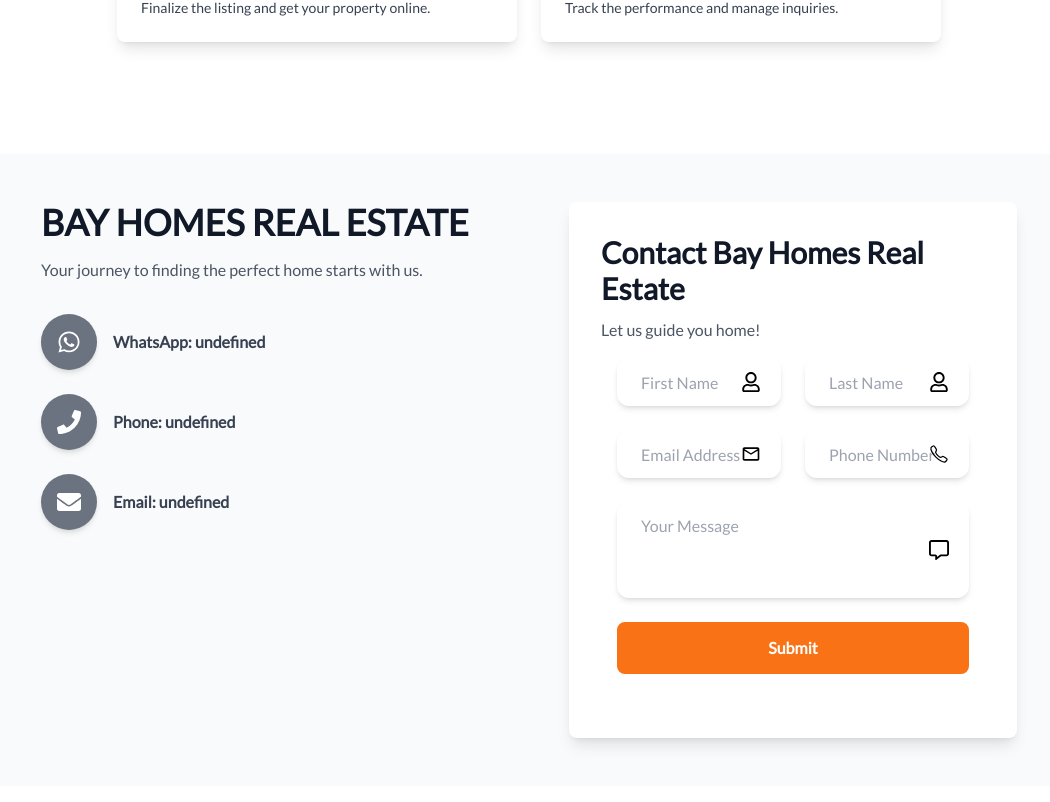
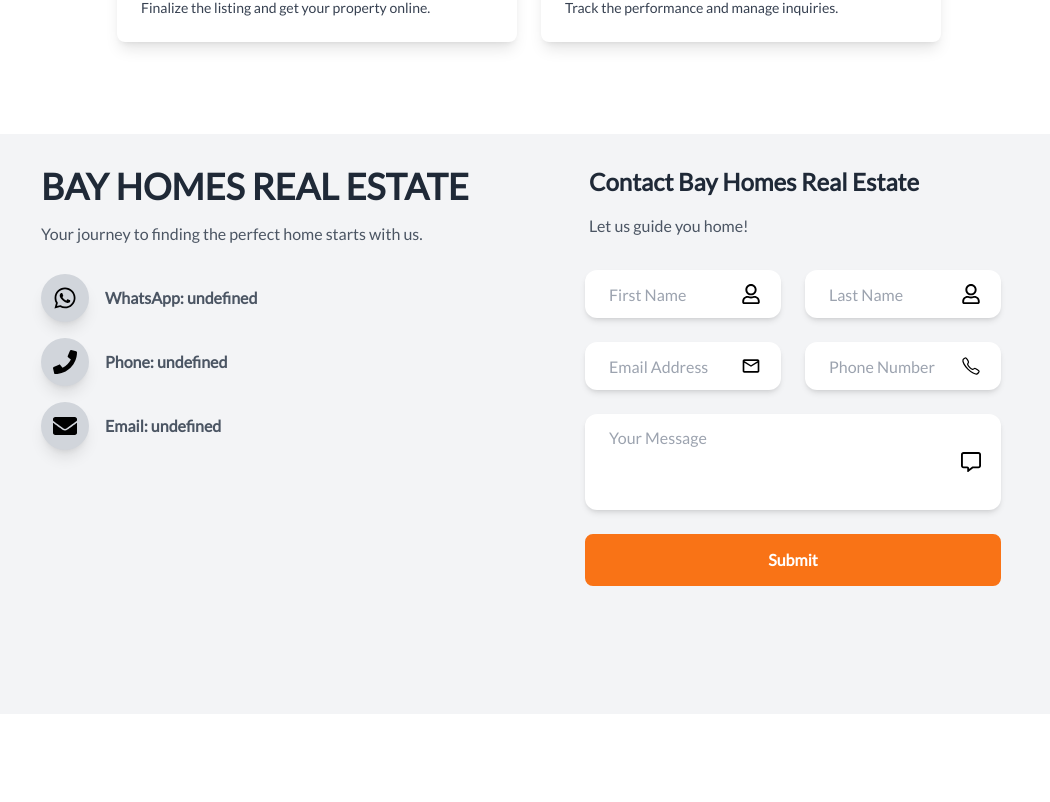
Before and after one commit to raghoooood/BayHomesOffical, a Next.js app: page /mortgages in a window 1280 px wide. Shown: the part 1938-2740 px from the top of the page, without its empty margins (111-1161 px from the left). Built offline with nearby package versions, Linux system fonts and the light colour scheme; no server answers; the database is empty.

Commit message:
contactsection

```diff
--- a/app/components/contact/ContactSection.tsx
+++ b/app/components/contact/ContactSection.tsx
@@ -23,19 +23,20 @@ const ContactSection: React.FC = () => {
   label: string;
 }) => (
   <div className="flex items-center space-x-4">
-      <div className="bg-gray-500 p-4 rounded-full shadow-md">
-        <Icon className="w-6 h-6 text-white" />
+    <div className="bg-gray-300 p-3 rounded-full shadow-lg">
+      <Icon className="w-6 h-6 text-black-500 dark:text-white" />
     </div>
     <a
       href={href}
       target={href.startsWith('http') ? '_blank' : undefined}
       rel="noopener noreferrer"
-        className="text-gray-700 dark:text-gray-100 font-semibold hover:text-orange-500 hover:underline transition duration-300"
+      className="text-gray-600 dark:text-gray-100 font-bold hover:text-orange-500 hover:underline"
     >
       {label}
     </a>
   </div>
 );
+
 
   return (
     <Container>
@@ -44,22 +45,20 @@ const ContactSection: React.FC = () => {
         initial="hidden"
         whileInView="show"
       >
-        {/* Use max-w-full to ensure no horizontal overflow */}
-        <div className="relative px-5 sm:px-10 md:px-16 mt-10 bg-gray-50 dark:bg-gray-800 w-full h-full">
-          <div className="p-6 md:p-8 lg:p-12 rounded-lg max-w-7xl mx-auto">
-            <div className="grid grid-cols-1 lg:grid-cols-2 gap-10 lg:gap-20">
-
+        <div className="relative px-5 sm:px-20 mt-5 bg-gray-100 dark:bg-gray-500 w-full  h-full">
+          <div className="p-4 md:p-6 lg:p-8 rounded-lg">
+            <div className="grid grid-cols-1 lg:grid-cols-2 gap-8 lg:gap-16 mb-8 lg:mb-16">
               {/* Left Section */}
-              <div className="flex flex-col items-center lg:items-start mb-8 lg:mb-0">
-                <h1 className="text-2xl md:text-3xl lg:text-4xl text-gray-900 dark:text-white font-extrabold uppercase">
+              <div className="flex flex-col items-center lg:items-start mb-4 lg:mb-0">
+                <h1 className="text-2xl md:text-3xl lg:text-4xl text-gray-800 font-bold dark:text-white uppercase">
                   Bay Homes Real Estate
                 </h1>
-                <p className="text-gray-600 mt-4 text-center lg:text-left dark:text-gray-300">
+                <p className="text-gray-600 mt-2 md:mt-3 lg:mt-4 text-center lg:text-left dark:text-gray-100">
                   Your journey to finding the perfect home starts with us.
                 </p>
 
                 {/* Contact info for larger screens */}
-                <div className="hidden lg:flex flex-col space-y-6 mt-8">
+                <div className="hidden lg:grid pt-7 gap-4">
                   <ContactItem
                     href={`https://wa.me/${whatsappNumber}`}
                     icon={FaWhatsapp}
@@ -80,11 +79,11 @@ const ContactSection: React.FC = () => {
 
               {/* Right Section - Contact Form */}
               <div className="flex flex-col items-center lg:items-end">
-                <div className="w-full max-w-lg bg-white dark:bg-gray-700 shadow-lg rounded-lg p-6 lg:p-8">
-                  <h2 className="text-2xl md:text-3xl text-gray-900 dark:text-white font-semibold text-center lg:text-left">
+                <div className="w-full max-w-md">
+                  <h1 className="text-2xl md:text-3xl lg:text-2xl text-gray-800 font-bold pl-5 dark:text-white text-center lg:text-left">
                     Contact Bay Homes Real Estate
-                  </h2>
-                  <p className="text-gray-600 mt-2 md:mt-3 text-center lg:text-left dark:text-gray-300">
+                  </h1>
+                  <p className="text-gray-600 mt-2 md:mt-3 lg:mt-4 pb-4 pl-5 dark:text-white text-center lg:text-left">
                     Let us guide you home!
                   </p>
                   <ContactForm />
@@ -92,7 +91,7 @@ const ContactSection: React.FC = () => {
               </div>
 
               {/* Contact info for mobile screens */}
-              <div className="flex flex-col space-y-6 mt-8 lg:hidden">
+              <div className="pt-7 grid gap-4 lg:hidden">
                 <ContactItem
                   href={`https://wa.me/${whatsappNumber}`}
                   icon={FaWhatsapp}
@@ -109,7 +108,6 @@ const ContactSection: React.FC = () => {
                   label={`Email: ${emailAddress}`}
                 />
               </div>
-
             </div>
           </div>
         </div>
```
Lines whose indentation alone changed are shown as unchanged.
